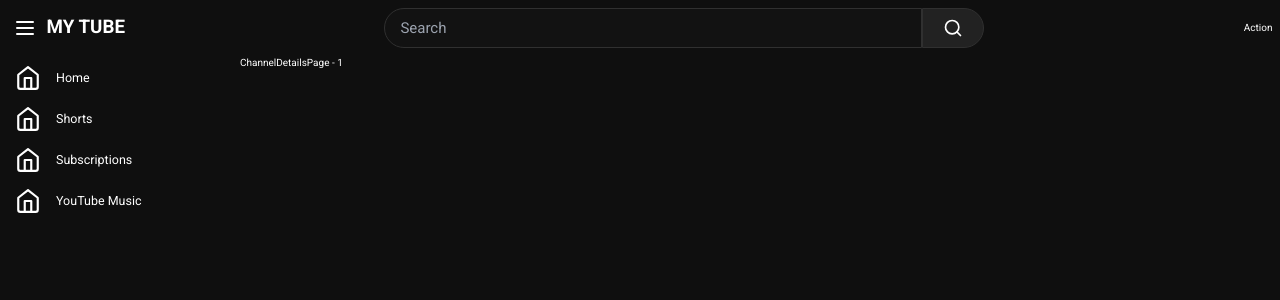
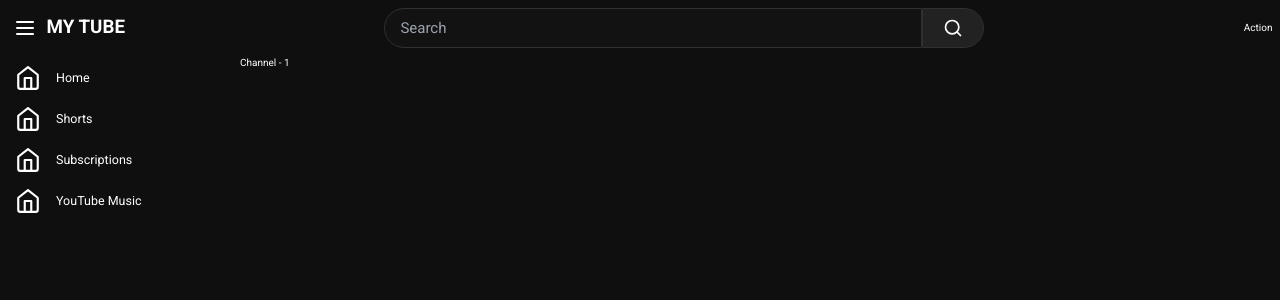
Before and after one commit to namanjawaliya/mytube, a React (Vite) app: page /channel/1 in a window 1280 px wide. Shown: the top 300 px of the page. Built offline with nearby package versions, Linux system fonts and the light colour scheme.

Commit message:
added not found, minor changes

```diff
--- /dev/null
+++ b/src/components/channel/Channel.tsx
@@ -0,0 +1,11 @@
+import { FC } from "react";
+
+type Props = {
+  channelId: string | undefined;
+};
+
+const Channel: FC<Props> = ({ channelId }) => {
+  return <div>Channel - {channelId}</div>;
+};
+
+export default Channel;
--- a/src/pages/ChannelDetailsPage.tsx
+++ b/src/pages/ChannelDetailsPage.tsx
@@ -1,9 +1,13 @@
 import { FC } from "react";
+
+import Channel from "@/components/channel/Channel";
+
 import { useParams } from "react-router-dom";
 
 const ChannelDetailsPage: FC = () => {
   const { channelId } = useParams();
-  return <div>ChannelDetailsPage - {channelId}</div>;
+
+  return <Channel channelId={channelId} />;
 };
 
 export default ChannelDetailsPage;
--- /dev/null
+++ b/src/pages/NotFoundPage.tsx
@@ -0,0 +1,5 @@
+const NotFoundPage = () => {
+  return <div>NotFoundPage</div>;
+};
+
+export default NotFoundPage;
```
Also changed, not shown: src/components/routes/routes.tsx (+6 -1 lines), src/pages/Hello.tsx (renamed from src/components/Hello.tsx).
